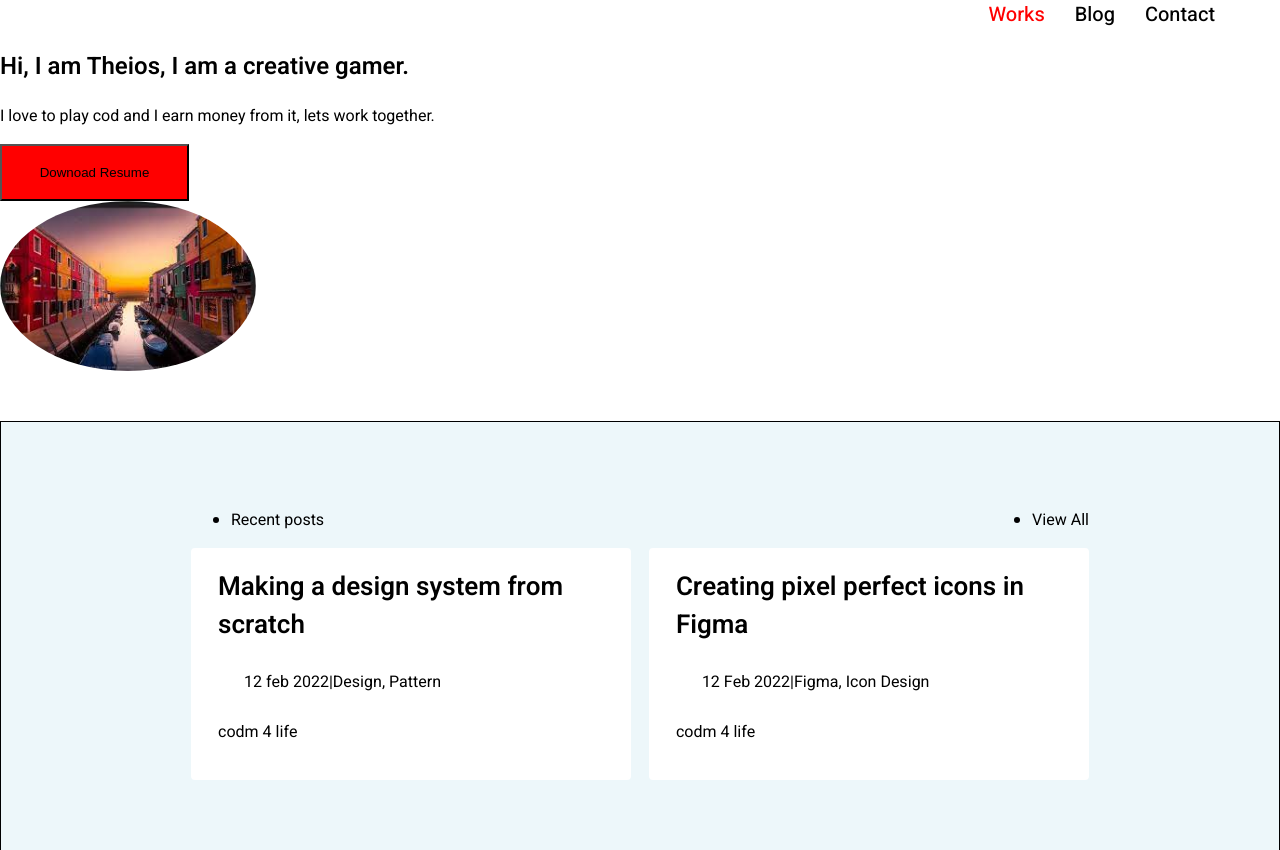
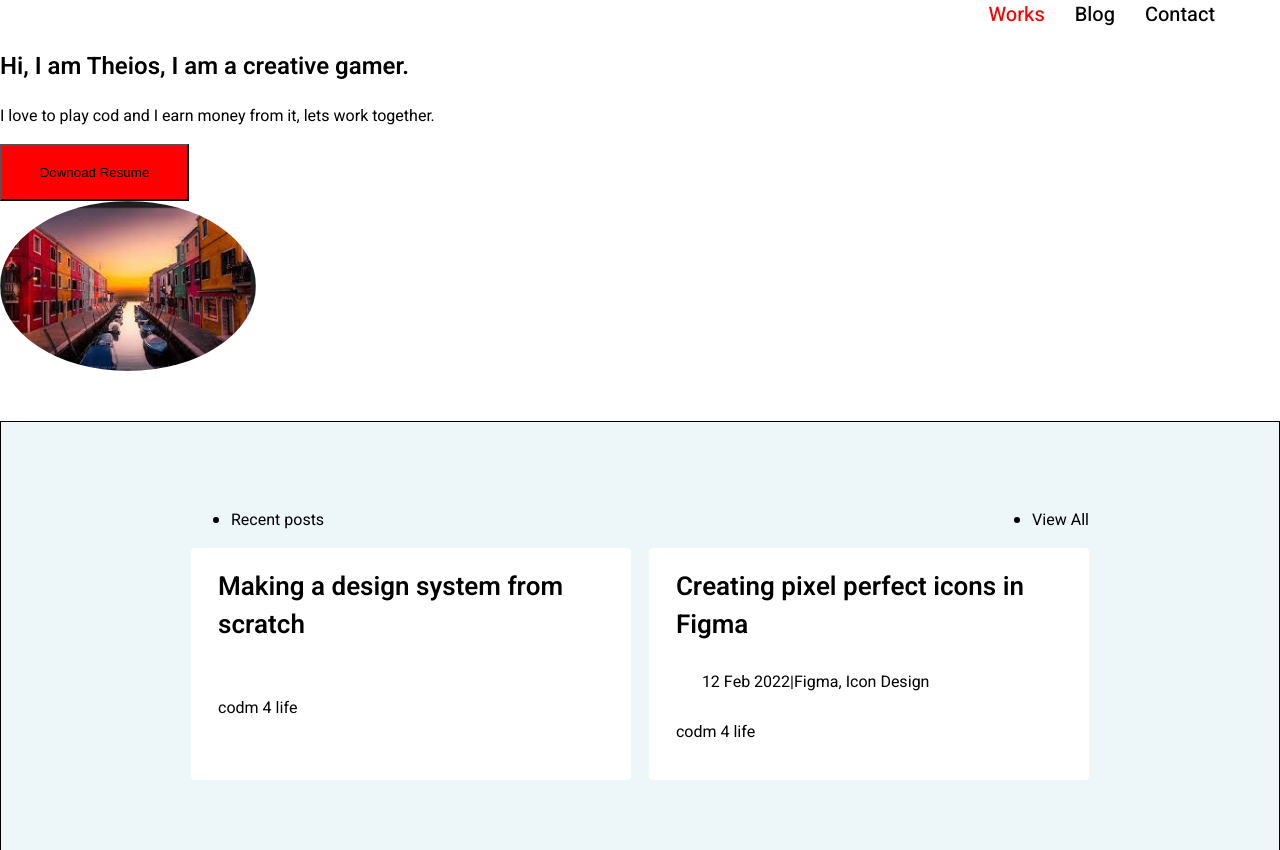
Before and after one commit to POPE-dotcom/12345, a plain HTML site: page index.html in a window 1280 px wide. Shown: the top 850 px of the page. Drawn offline with Linux system fonts and the light colour scheme.

Commit message:
initial commit

```diff
--- a/index.html
+++ b/index.html
@@ -54,9 +54,6 @@
                     <h3> Making a design system from scratch</h3>
                 </div>
                 <div class=sect-two-date>
-                    <p>12 feb 2022</p>
-                    <p> | </p>
-                    <p> Design, Pattern</p>
                 </div>
                 <div>
                     <p>codm 4 life</p>
```
